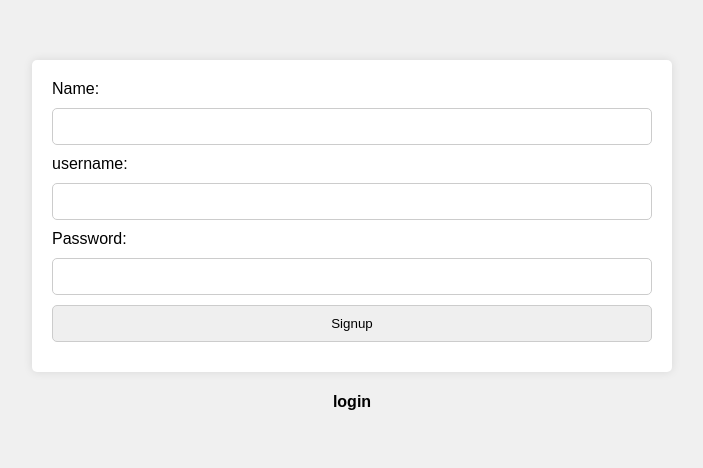
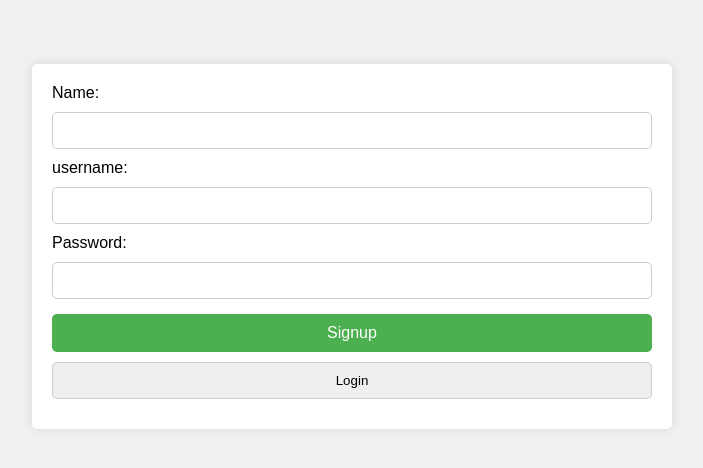
Before and after one commit to faraz455/nestjs-websocket, a website: page frontend/signup.html in a window 1280 px wide. Shown: the part 154-622 px from the top of the page, without its empty margins (288-991 px from the left). Drawn offline with nearby package versions, Linux system fonts and the light colour scheme.

Commit message:
Update front end for login and signup

```diff
--- a/frontend/signup.html
+++ b/frontend/signup.html
@@ -3,7 +3,7 @@
   <head>
     <meta charset="UTF-8" />
     <meta name="viewport" content="width=device-width, initial-scale=1.0" />
-    <title>Sign Up</title>
+    <title>CHAT SYSTEM</title>
     <script src="https://cdn.socket.io/4.0.0/socket.io.min.js"></script>
     <style>
       body {
@@ -37,6 +37,20 @@
         width: 100%;
         box-sizing: border-box; /* Ensure padding and border are included in the width */
       }
+
+      button[type="submit"] {
+        margin-top: 15px;
+        padding: 10px;
+        background-color: #4caf50;
+        color: white;
+        border: none;
+        cursor: pointer;
+        font-size: 16px;
+      }
+
+      button[type="submit"]:hover {
+        background-color: #45a049;
+      }
     </style>
   </head>
   <body>
@@ -48,9 +62,10 @@
       <label for="password">Password:</label>
       <input type="password" id="password" name="password" required />
       <button type="submit">Signup</button>
+      <button id="login" type="button">Login</button>
     </form>
 
-    <h4 id="login">login</h4>
+    <!-- <h4 id="login">login</h4> -->
 
     <script>
       const myH5 = document.getElementById("login");
```
Also changed, not shown: frontend/index.html (+16 -2 lines).
